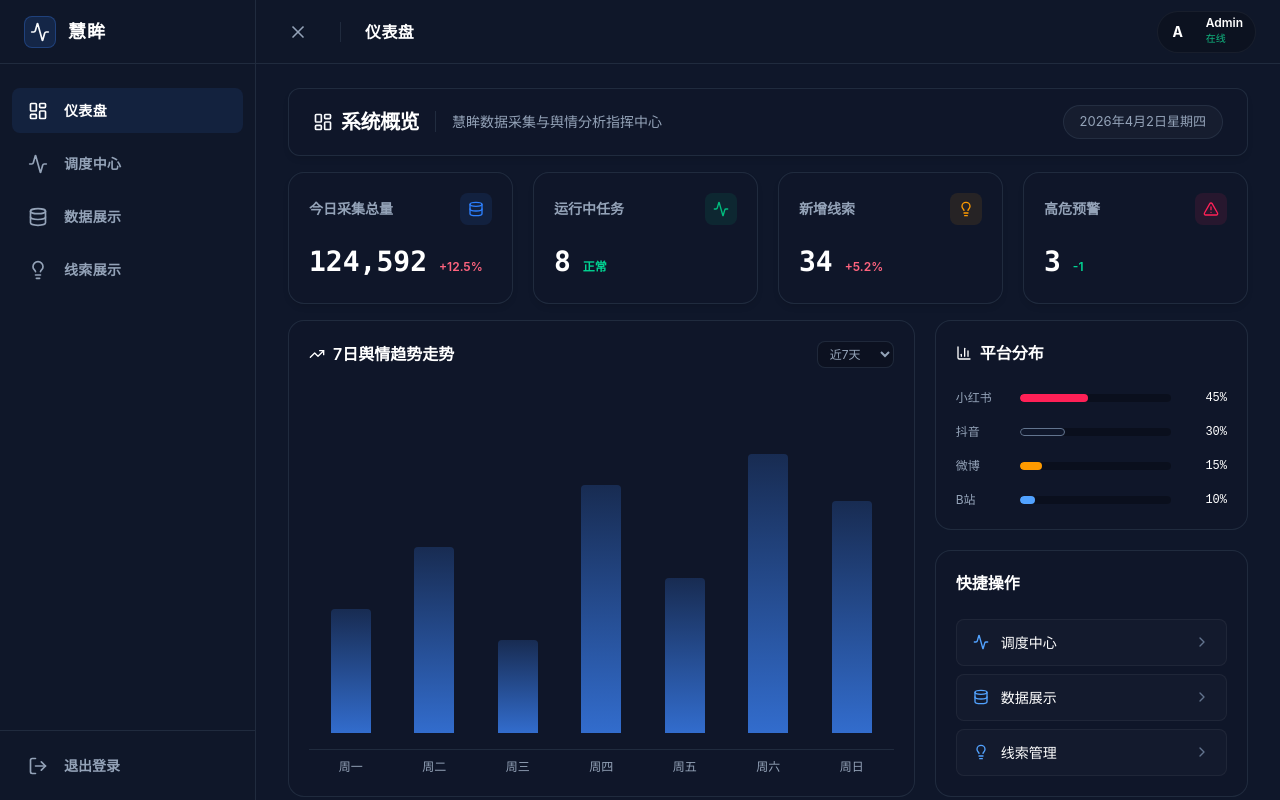
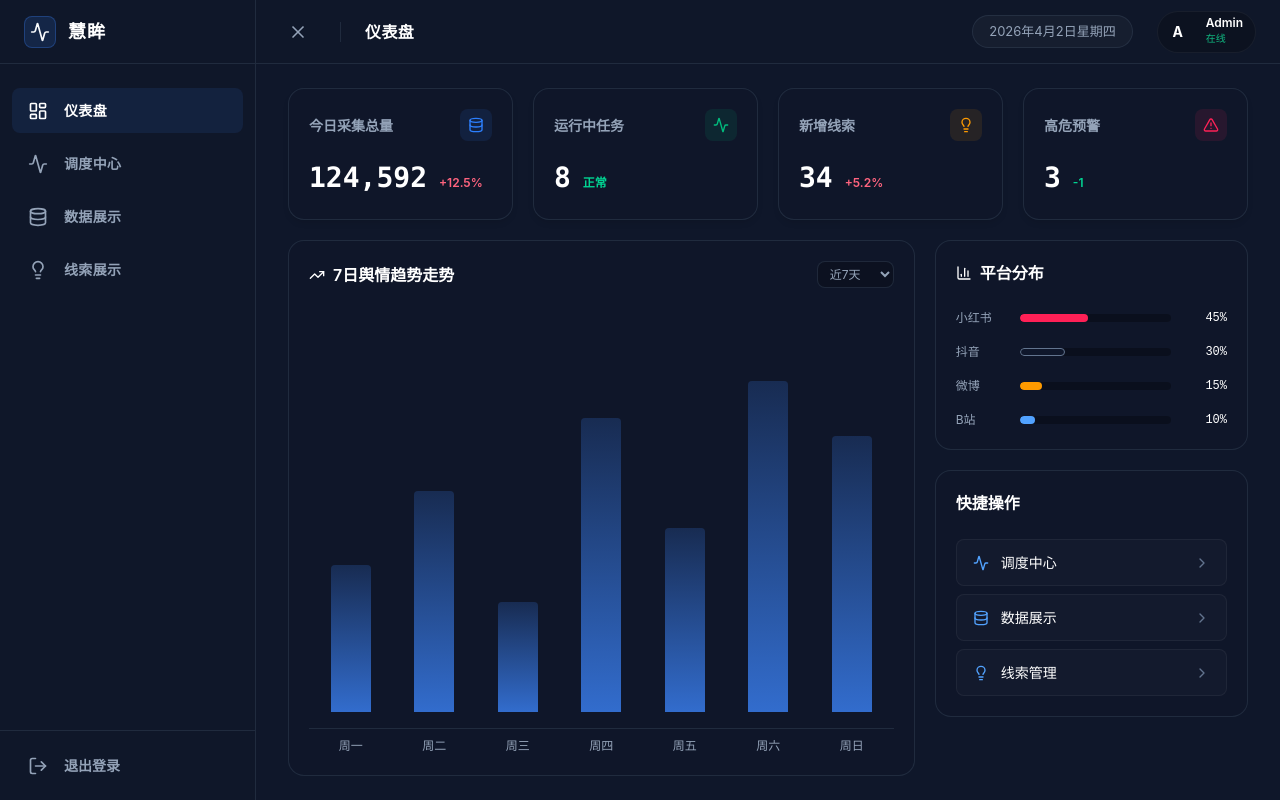
Before and after one commit to frost77r/MediaCrawler-web, a Vue app: page / in a window 1280 px wide. Both pictures are taken after a click on the button "进入指挥中心". Built offline with nearby package versions, Linux system fonts and the light colour scheme.

Commit message:
样式修改

```diff
--- a/src/layouts/MainLayout.vue
+++ b/src/layouts/MainLayout.vue
@@ -93,6 +93,9 @@ const toggleSidebar = () => {
         </div>
 
         <div class="header-right">
+          <div class="time-display">
+            {{ new Date().toLocaleDateString('zh-CN', { year: 'numeric', month: 'long', day: 'numeric', weekday: 'long' }) }}
+          </div>
           <div class="user-badge">
             <div class="user-avatar">
               A
@@ -334,6 +337,19 @@ const toggleSidebar = () => {
 
 .header-right { display: flex; align-items: center; gap: 1.5rem; }
 
+.time-display {
+  font-size: 0.8125rem;
+  color: var(--text-muted);
+  background: rgba(255, 255, 255, 0.03);
+  padding: 0.375rem 1rem;
+  border-radius: 999px;
+  border: 1px solid var(--glass-border);
+  display: none;
+}
+@media (min-width: 768px) {
+  .time-display { display: block; }
+}
+
 .user-badge {
   display: flex; align-items: center; gap: 0.75rem;
   background-color: rgba(0, 0, 0, 0.2);
--- a/src/views/ClueView.vue
+++ b/src/views/ClueView.vue
@@ -293,19 +293,9 @@ onMounted(() => {
 
 <template>
   <div class="clue-management">
-    <!-- 头部：标题与副标题 -->
-    <header class="page-header">
-      <div class="header-info">
-        <div class="title-wrapper">
-          <ShieldAlert class="title-icon" />
-          <h2 class="header-title">线索管理</h2>
-        </div>
-        <p class="header-desc">智能化风险预警与线索跟踪系统</p>
-      </div>
-    </header>
-
     <!-- 筛选区 -->
     <div class="filter-container">
+      <div class="filter-top">
         <div class="filter-main">
           <div class="filter-item search-box">
             <div class="input-wrapper">
@@ -323,12 +313,17 @@ onMounted(() => {
             <CustomSelect v-model="filters.risk_level" :options="riskLevelOptions" @change="fetchClues" />
           </div>
           <div class="filter-actions">
-          <button @click="fetchClues" class="btn btn-primary"><Filter class="w-4 h-4" /> 筛选</button>
+            <button @click="fetchClues" class="btn btn-secondary"><Filter class="w-4 h-4" /> 筛选</button>
             <button @click="resetFilters" class="btn btn-ghost">重置</button>
             <button @click="showAdvancedFilter = !showAdvancedFilter" class="btn btn-link">
               {{ showAdvancedFilter ? '收起高级' : '高级筛选' }}
               <component :is="showAdvancedFilter ? ChevronUp : ChevronDown" class="w-4 h-4" />
             </button>
+          </div>
+        </div>
+        <div class="global-actions">
+          <button class="btn btn-ghost"><Download class="w-4 h-4" /> 导出</button>
+          <button @click="handleOpenCreate" class="btn btn-primary"><Plus class="w-4 h-4" /> 新增线索</button>
         </div>
       </div>
 
@@ -358,7 +353,7 @@ onMounted(() => {
     </div>
 
     <!-- 操作区 -->
-    <div class="action-bar">
+    <div class="action-bar" v-show="selectedIds.length > 0">
       <div class="bulk-actions">
         <template v-if="selectedIds.length > 0">
           <span class="selection-info">已选 {{ selectedIds.length }} 项</span>
@@ -367,10 +362,6 @@ onMounted(() => {
           <button class="btn btn-secondary btn-sm"><Ban class="w-3.5 h-3.5" /> 批量忽略</button>
           <button @click="handleBulkDelete" class="btn btn-danger btn-sm"><Trash2 class="w-3.5 h-3.5" /> 批量删除</button>
         </template>
-      </div>
-      <div class="right-actions">
-        <button class="btn btn-ghost btn-sm"><Download class="w-4 h-4" /> 导出</button>
-        <button @click="handleOpenCreate" class="btn btn-primary"><Plus class="w-4 h-4" /> 新增线索</button>
       </div>
     </div>
 
@@ -569,11 +560,33 @@ onMounted(() => {
   box-shadow: 0 4px 6px -1px rgba(0, 0, 0, 0.1);
 }
 
+.filter-top {
+  display: flex;
+  justify-content: space-between;
+  align-items: flex-start;
+  gap: 1rem;
+}
+
 .filter-main {
   display: flex;
   align-items: center;
   gap: 1rem;
   flex-wrap: wrap;
+  flex: 1;
+}
+
+.global-actions {
+  display: flex;
+  align-items: center;
+  gap: 0.75rem;
+  flex-shrink: 0;
+}
+
+.action-divider {
+  width: 1px;
+  height: 1.5rem;
+  background-color: var(--glass-border);
+  margin: 0 0.25rem;
 }
 
 .search-box { width: 300px; }
--- a/src/views/DataView.vue
+++ b/src/views/DataView.vue
@@ -5,22 +5,6 @@ import DataViewer from '../components/DataViewer.vue';
 
 <template>
   <div class="dataview-container">
-    <!-- Header -->
-    <header class="dataview-header">
-      <div class="header-info">
-        <div class="title-wrapper">
-          <Database class="title-icon" />
-          <h3 class="header-title">数据展示</h3>
-        </div>
-        <p class="header-desc">浏览已采集的多平台帖子、视频及评论数据</p>
-      </div>
-
-      <div class="db-status">
-        <Database class="w-4 h-4" />
-        <span>数据库连接正常</span>
-      </div>
-    </header>
-
     <!-- Data Viewer Content -->
     <main class="dataview-content">
       <DataViewer />
@@ -34,66 +18,7 @@ import DataViewer from '../components/DataViewer.vue';
   height: 100%;
   display: flex;
   flex-direction: column;
-  gap: 1rem;
   overflow: hidden;
-}
-
-.dataview-header {
-  display: flex;
-  align-items: center;
-  justify-content: space-between;
-  flex-shrink: 0;
-  background: var(--glass-bg);
-  padding: 1rem 1.5rem;
-  border-radius: 0.75rem;
-  border: 1px solid var(--glass-border);
-  box-shadow: 0 4px 6px -1px rgba(0, 0, 0, 0.1);
-}
-
-.header-info {
-  display: flex;
-  align-items: center;
-  gap: 1rem;
-}
-
-.title-wrapper {
-  display: flex;
-  align-items: center;
-  gap: 0.5rem;
-}
-
-.title-icon {
-  width: 1.25rem;
-  height: 1.25rem;
-  color: var(--color-accent);
-}
-
-.header-title {
-  font-size: 1.25rem;
-  font-weight: 700;
-  color: #ffffff;
-  letter-spacing: -0.025em;
-}
-
-.header-desc {
-  color: var(--text-muted);
-  font-weight: 500;
-  font-size: 0.875rem;
-  border-left: 1px solid var(--glass-border);
-  padding-left: 1rem;
-}
-
-.db-status {
-  display: flex;
-  align-items: center;
-  gap: 0.5rem;
-  background-color: rgba(16, 185, 129, 0.1);
-  border: 1px solid rgba(16, 185, 129, 0.2);
-  color: #10b981;
-  padding: 0.375rem 1rem;
-  border-radius: 999px;
-  font-size: 0.8125rem;
-  font-weight: 600;
 }
 
 .dataview-content {
--- a/src/views/Dispatch.vue
+++ b/src/views/Dispatch.vue
@@ -116,15 +116,10 @@ const mockHistory = [
 
 <template>
   <div class="dispatch-container">
-    <header class="dispatch-header">
-      <div class="header-info">
-        <div class="title-wrapper">
-          <Activity class="title-icon" />
-          <h3 class="header-title">调度中心</h3>
-        </div>
-        <p class="header-desc">控制并监控媒体爬虫实例的运行生命周期</p>
-      </div>
-
+    <div class="dispatch-layout">
+      <!-- Sub-layout Sidebar -->
+      <aside class="dispatch-sidebar">
+        <!-- Status Badge Moved to Sidebar Top -->
         <div
           :class="[
             'status-badge',
@@ -137,24 +132,20 @@ const mockHistory = [
             <span class="ping-dot"></span>
             <span class="solid-dot"></span>
           </div>
-        <Loader2 v-else-if="crawlerStatus === 'stopping'" class="w-5 h-5 animate-spin" />
-        <ServerCrash v-else-if="crawlerStatus === 'error'" class="w-5 h-5" />
-        <Server v-else class="w-5 h-5 opacity-60" />
+          <Loader2 v-else-if="crawlerStatus === 'stopping'" class="w-4 h-4 animate-spin" />
+          <ServerCrash v-else-if="crawlerStatus === 'error'" class="w-4 h-4" />
+          <Server v-else class="w-4 h-4 opacity-60" />
 
           <span class="status-text font-bold">
             {{
               crawlerStatus === 'running' ? '系统采集中' :
               crawlerStatus === 'stopping' ? '正在中止任务' :
               crawlerStatus === 'error' ? '实例出错离线' :
-            '待命空闲'
+              '系统待命空闲'
             }}
           </span>
         </div>
-    </header>
 
-    <div class="dispatch-layout">
-      <!-- Sub-layout Sidebar -->
-      <aside class="dispatch-sidebar">
         <button
           @click="activeTab = 'config'"
           :class="['sidebar-btn', { active: activeTab === 'config' }]"
@@ -324,61 +315,18 @@ const mockHistory = [
   overflow: hidden;
 }
 
-.dispatch-header {
-  display: flex;
-  align-items: center;
-  justify-content: space-between;
-  flex-shrink: 0;
-  background: var(--glass-bg);
-  padding: 1rem 1.5rem;
-  border-radius: 0.75rem;
-  border: 1px solid var(--glass-border);
-  box-shadow: 0 4px 6px -1px rgba(0, 0, 0, 0.1);
-}
-
-.header-info {
-  display: flex;
-  align-items: center;
-  gap: 1rem;
-}
-
-.title-wrapper {
-  display: flex;
-  align-items: center;
-  gap: 0.5rem;
-}
-
-.title-icon {
-  width: 1.25rem;
-  height: 1.25rem;
-  color: var(--color-accent);
-}
-
-.header-title {
-  font-size: 1.25rem;
-  font-weight: 700;
-  color: #fff;
-  letter-spacing: -0.025em;
-}
-
-.header-desc {
-  color: var(--text-muted);
-  font-size: 0.875rem;
-  font-weight: 500;
-  border-left: 1px solid var(--glass-border);
-  padding-left: 1rem;
-}
-
 .status-badge {
   display: flex;
   align-items: center;
+  justify-content: center;
   gap: 0.5rem;
-  padding: 0.375rem 1rem;
-  border-radius: 999px;
+  padding: 0.75rem 1rem;
+  border-radius: 0.75rem;
   border-width: 1px;
   border-style: solid;
   font-size: 0.8125rem;
   transition: all 0.3s;
+  margin-bottom: 1rem;
 }
 
 .status-running {
--- a/src/views/Home.vue
+++ b/src/views/Home.vue
@@ -34,20 +34,6 @@ const quickLinks = [
 
 <template>
   <div class="dashboard-container">
-    <!-- Header -->
-    <header class="dashboard-header">
-      <div class="header-info">
-        <div class="title-wrapper">
-          <LayoutDashboard class="title-icon" />
-          <h2 class="header-title">系统概览</h2>
-        </div>
-        <p class="header-desc">慧眸数据采集与舆情分析指挥中心</p>
-      </div>
-      <div class="time-display">
-        {{ new Date().toLocaleDateString('zh-CN', { year: 'numeric', month: 'long', day: 'numeric', weekday: 'long' }) }}
-      </div>
-    </header>
-
     <!-- Metrics Row -->
     <div class="metrics-grid">
       <div v-for="(metric, idx) in metrics" :key="idx" class="metric-card">
@@ -153,64 +139,10 @@ const quickLinks = [
   padding: 1.5rem 2rem;
   display: flex;
   flex-direction: column;
-  gap: 1rem;
+  gap: 1.25rem;
   color: var(--text-main);
   height: 100%;
   overflow-y: auto;
-}
-
-.dashboard-header {
-  display: flex;
-  align-items: center;
-  justify-content: space-between;
-  flex-shrink: 0;
-  background: var(--glass-bg);
-  padding: 1rem 1.5rem;
-  border-radius: 0.75rem;
-  border: 1px solid var(--glass-border);
-  box-shadow: 0 4px 6px -1px rgba(0, 0, 0, 0.1);
-}
-
-.header-info {
-  display: flex;
-  align-items: center;
-  gap: 1rem;
-}
-
-.title-wrapper {
-  display: flex;
-  align-items: center;
-  gap: 0.5rem;
-}
-
-.title-icon {
-  width: 1.25rem;
-  height: 1.25rem;
-  color: var(--color-accent);
-}
-
-.header-title {
-  font-size: 1.25rem;
-  font-weight: 700;
-  color: #fff;
-  letter-spacing: -0.025em;
-}
-
-.header-desc {
-  color: var(--text-muted);
-  font-size: 0.875rem;
-  font-weight: 500;
-  border-left: 1px solid var(--glass-border);
-  padding-left: 1rem;
-}
-
-.time-display {
-  font-size: 0.8125rem;
-  color: var(--text-muted);
-  background: rgba(255, 255, 255, 0.03);
-  padding: 0.375rem 1rem;
-  border-radius: 999px;
-  border: 1px solid var(--glass-border);
 }
 
 .metrics-grid {
```
Lines whose indentation alone changed are shown as unchanged.
